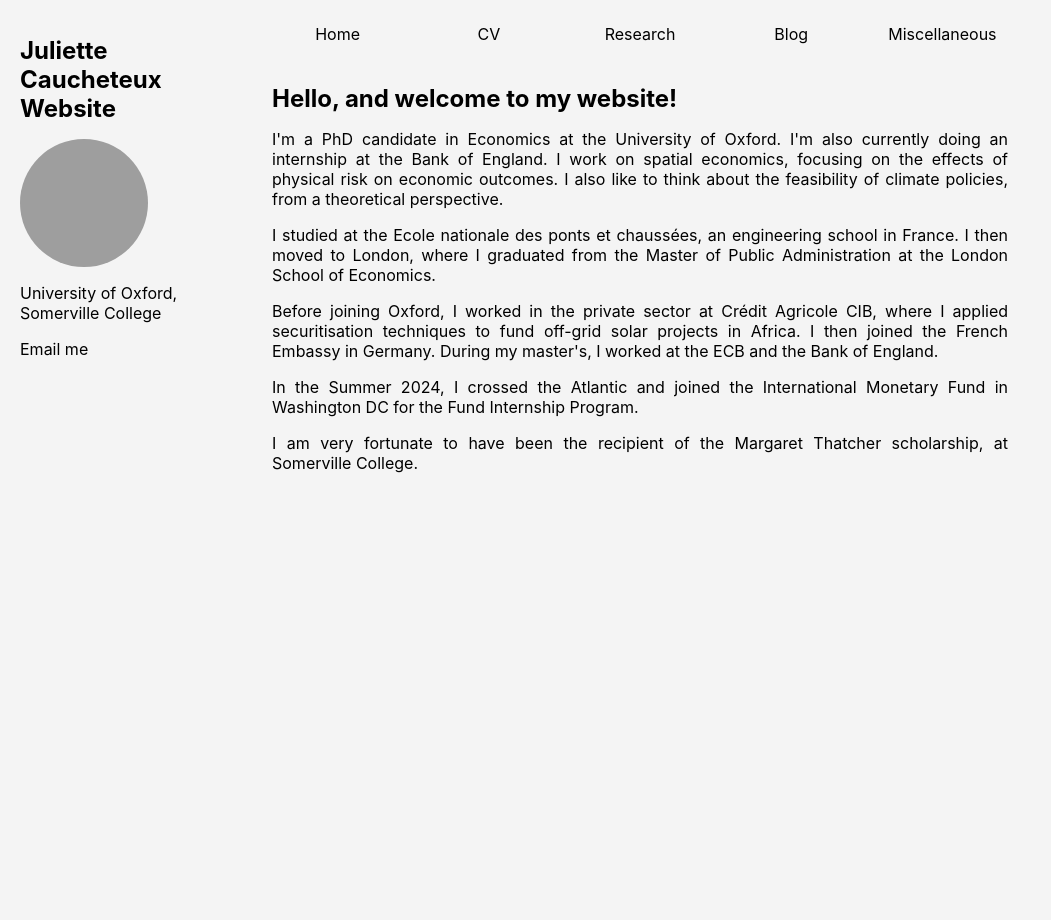
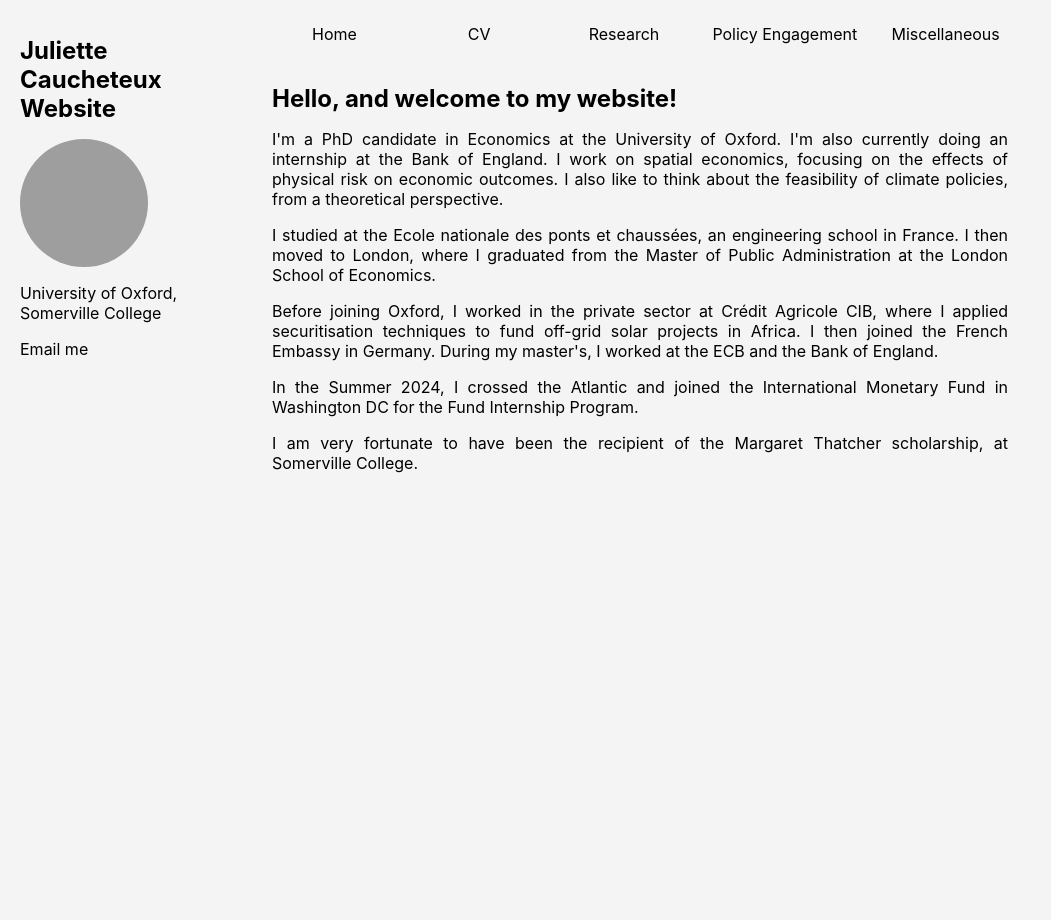
Before and after one commit to JulietteCx/juliettecx.github.io, a Jekyll site: the page built from _pages/index.html, in a window 1280 px wide. Shown: the whole page, without its empty margins (0-1051 px from the left). Built offline with Jekyll 4.4.1, drawn with Linux system fonts in a browser that asks for light colours; grey boxes are pictures that could not be loaded.

Commit message:
Update _config.yml

```diff
--- a/_config.yml
+++ b/_config.yml
@@ -31,7 +31,7 @@ top_panel_links:
     url: "/cv/"
   - name: "Research"
     url: "/research/"
-  - name: "Blog"
+  - name: "Policy Engagement"
     url: "/blog/"
   - name: "Miscellaneous"
     url: "/miscellaneous/"
```
